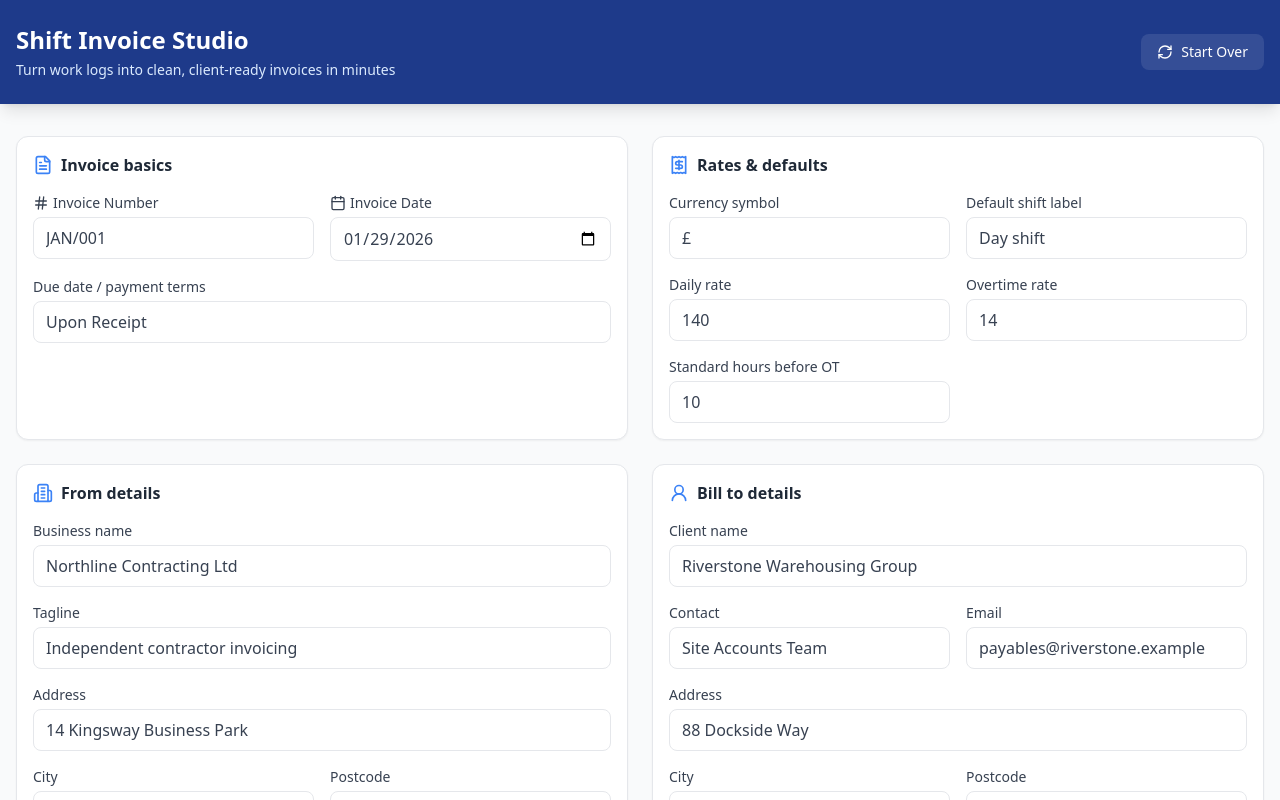
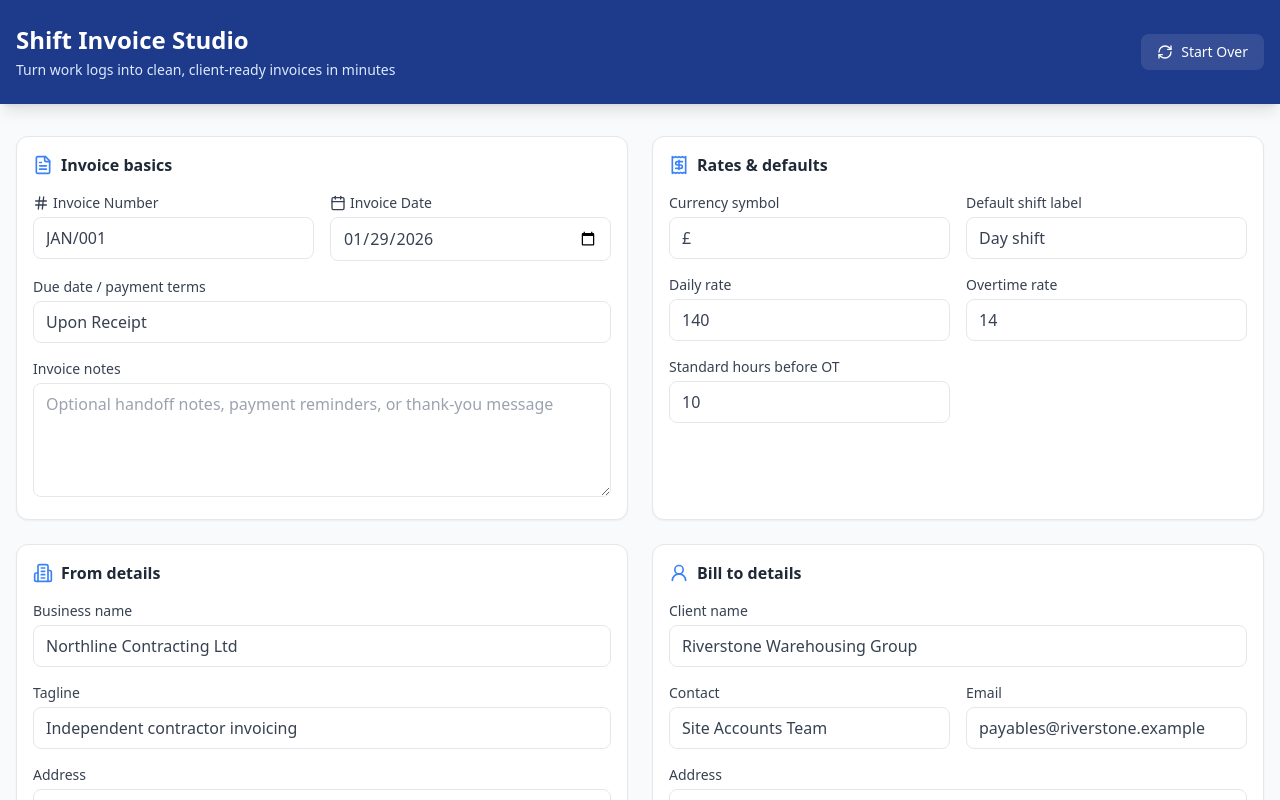
Before and after one commit to get2salam/timesheet-invoice, a Next.js app: page / in a window 1280 px wide. Both pictures are taken after a click on the button "Enter shifts manually". Shown: the top 800 px of the page. Built offline with nearby package versions, Linux system fonts and the light colour scheme.

Commit message:
feat: support invoice notes and payment terms

```diff
--- a/src/app/page.tsx
+++ b/src/app/page.tsx
@@ -215,12 +215,14 @@ export default function Home() {
               invoiceNumber={invoiceNumber}
               invoiceDate={invoiceDate}
               dueDate={dueDate}
+              notes={notes}
               companyDetails={companyDetails}
               clientDetails={clientDetails}
               rateSettings={rateSettings}
               onInvoiceNumberChange={setInvoiceNumber}
               onInvoiceDateChange={setInvoiceDate}
               onDueDateChange={setDueDate}
+              onNotesChange={setNotes}
               onCompanyDetailsChange={setCompanyDetails}
               onClientDetailsChange={setClientDetails}
               onRateSettingsChange={setRateSettings}
--- a/src/components/InvoiceSettings.tsx
+++ b/src/components/InvoiceSettings.tsx
@@ -8,12 +8,14 @@ interface InvoiceSettingsProps {
   invoiceNumber: string;
   invoiceDate: string;
   dueDate: string;
+  notes: string;
   companyDetails: CompanyDetails;
   clientDetails: ClientDetails;
   rateSettings: RateSettings;
   onInvoiceNumberChange: (value: string) => void;
   onInvoiceDateChange: (value: string) => void;
   onDueDateChange: (value: string) => void;
+  onNotesChange: (value: string) => void;
   onCompanyDetailsChange: (value: CompanyDetails) => void;
   onClientDetailsChange: (value: ClientDetails) => void;
   onRateSettingsChange: (value: RateSettings) => void;
@@ -27,12 +29,14 @@ export default function InvoiceSettings({
   invoiceNumber,
   invoiceDate,
   dueDate,
+  notes,
   companyDetails,
   clientDetails,
   rateSettings,
   onInvoiceNumberChange,
   onInvoiceDateChange,
   onDueDateChange,
+  onNotesChange,
   onCompanyDetailsChange,
   onClientDetailsChange,
   onRateSettingsChange,
@@ -93,6 +97,16 @@ export default function InvoiceSettings({
               value={dueDate}
               onChange={(e) => onDueDateChange(e.target.value)}
               placeholder="Net 7 days"
+              className={inputClass}
+            />
+          </div>
+          <div className="md:col-span-2">
+            <label className={labelClass}>Invoice notes</label>
+            <textarea
+              value={notes}
+              onChange={(e) => onNotesChange(e.target.value)}
+              placeholder="Optional handoff notes, payment reminders, or thank-you message"
+              rows={4}
               className={inputClass}
             />
           </div>
```
